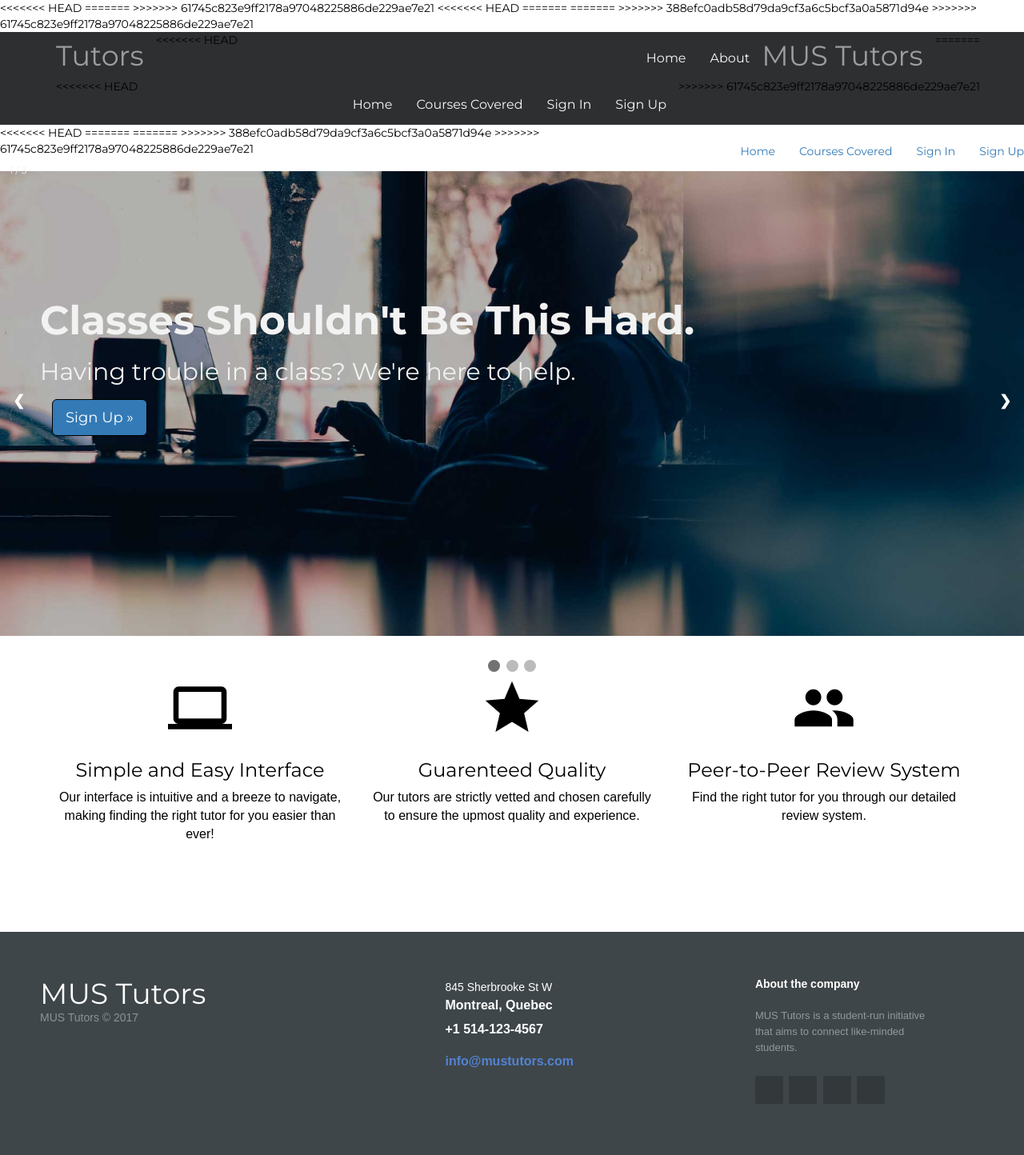
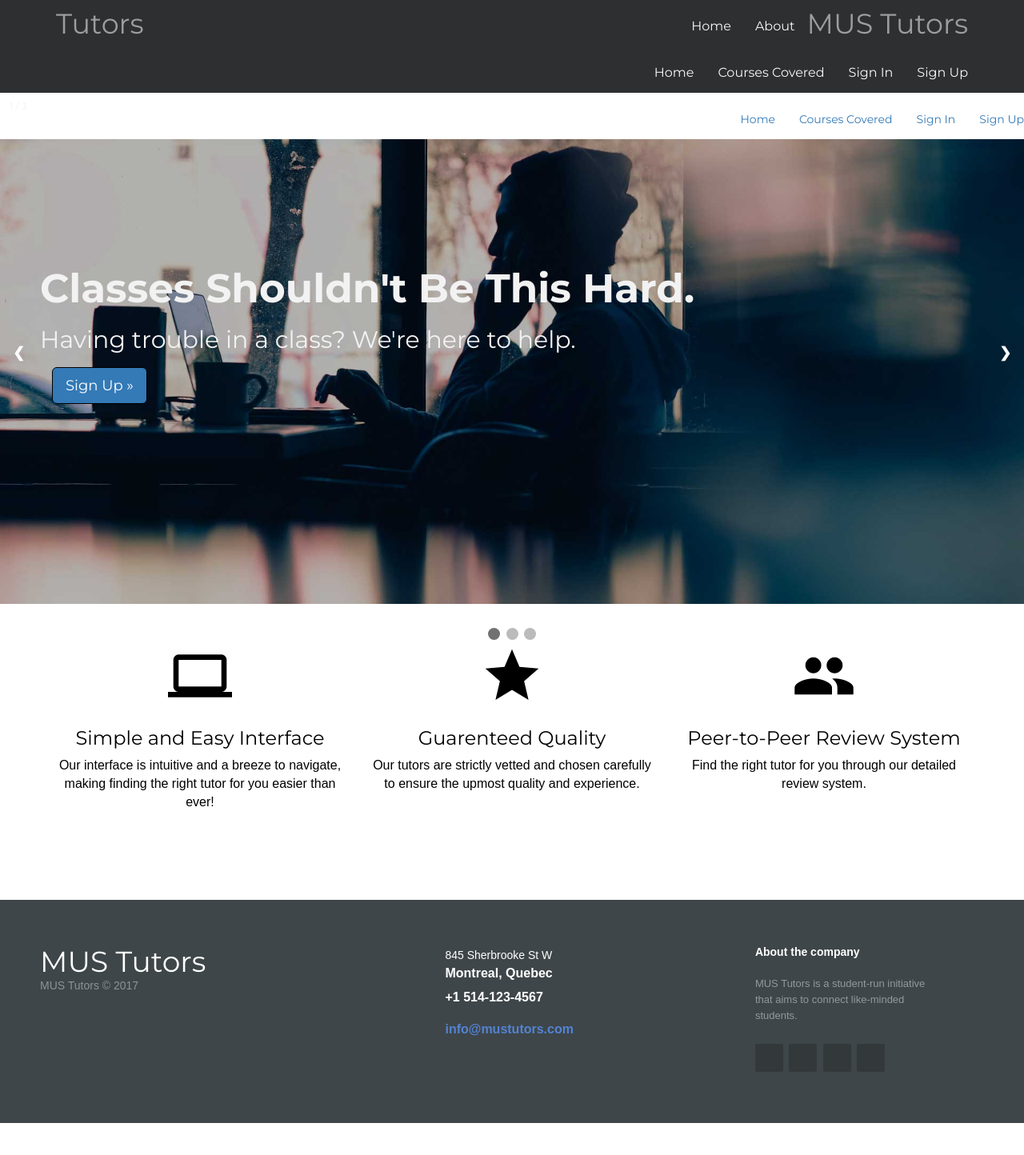
Before and after one commit to alexp2603/comp307_project, a PHP site: page /comp307_project/index.php in a window 1280 px wide. Shown: the whole page at 80% size. After the commit the page ends 1404 px from the top, so only its background shows below. Run offline with PHP 8.4, Linux system fonts and the light colour scheme.

Commit message:
Add files via upload

```diff
--- a/header.php
+++ b/header.php
@@ -1,17 +1,10 @@
 <html>
-<<<<<<< HEAD
-=======
->>>>>>> 61745c823e9ff2178a97048225886de229ae7e21
+
 
 <?php
         session_start();
 ?>
 
-<<<<<<< HEAD
-=======
-=======
->>>>>>> 388efc0adb58d79da9cf3a6c5bcf3a0a5871d94e
->>>>>>> 61745c823e9ff2178a97048225886de229ae7e21
   <nav class="navbar navbar-inverse navbar-static-top">
         <div class="container">
                 <div class="navbar-header">
@@ -21,22 +14,22 @@
                                 <span class="icon-bar"></span>
                                 <span class="icon-bar"></span>
                         </button>
-<<<<<<< HEAD
+
                         <a class="navbar-brand" style="font-size: 35px;padding-top: 20px" href="#">Tutors</a>
                 </div>
                 <div class="collapse navbar-collapse" id="bs-example-navbar-collapse-1">
                 <ul class="nav navbar-nav navbar-right">
                         <li style="padding-top: 8px"><a href="index.php">Home</a></li>
                         <li style="padding-top: 8px"><a href="about.php">About</a></li>
-=======
+
                         <a class="navbar-brand" style="font-size: 35px;padding-top: 20px" href="#">MUS Tutors</a>
                 </div>
                 <div class="collapse navbar-collapse" id="bs-example-navbar-collapse-1">
-<<<<<<< HEAD
+
                 <ul class="nav navbar-nav navbar-right">
                         <li style="padding-top: 8px"><a href="index.php">Home</a></li>
                         <li style="padding-top: 8px"><a href="courses.php">Courses Covered</a></li>
->>>>>>> 61745c823e9ff2178a97048225886de229ae7e21
+
                         <?php
                         if(isset($_SESSION["NAME"]))
                         {
@@ -59,9 +52,6 @@
   </nav>
 </html>
 
-<<<<<<< HEAD
-=======
-=======
                         <ul class="nav navbar-nav navbar-right">
           <li style="padding-top: 8px"><a href="index.php">Home</a></li>
           <li style="padding-top: 8px"><a href="courses.php">Courses Covered</a></li>
@@ -72,5 +62,3 @@
         </div>
   </nav>
 </html>
->>>>>>> 388efc0adb58d79da9cf3a6c5bcf3a0a5871d94e
->>>>>>> 61745c823e9ff2178a97048225886de229ae7e21
```
